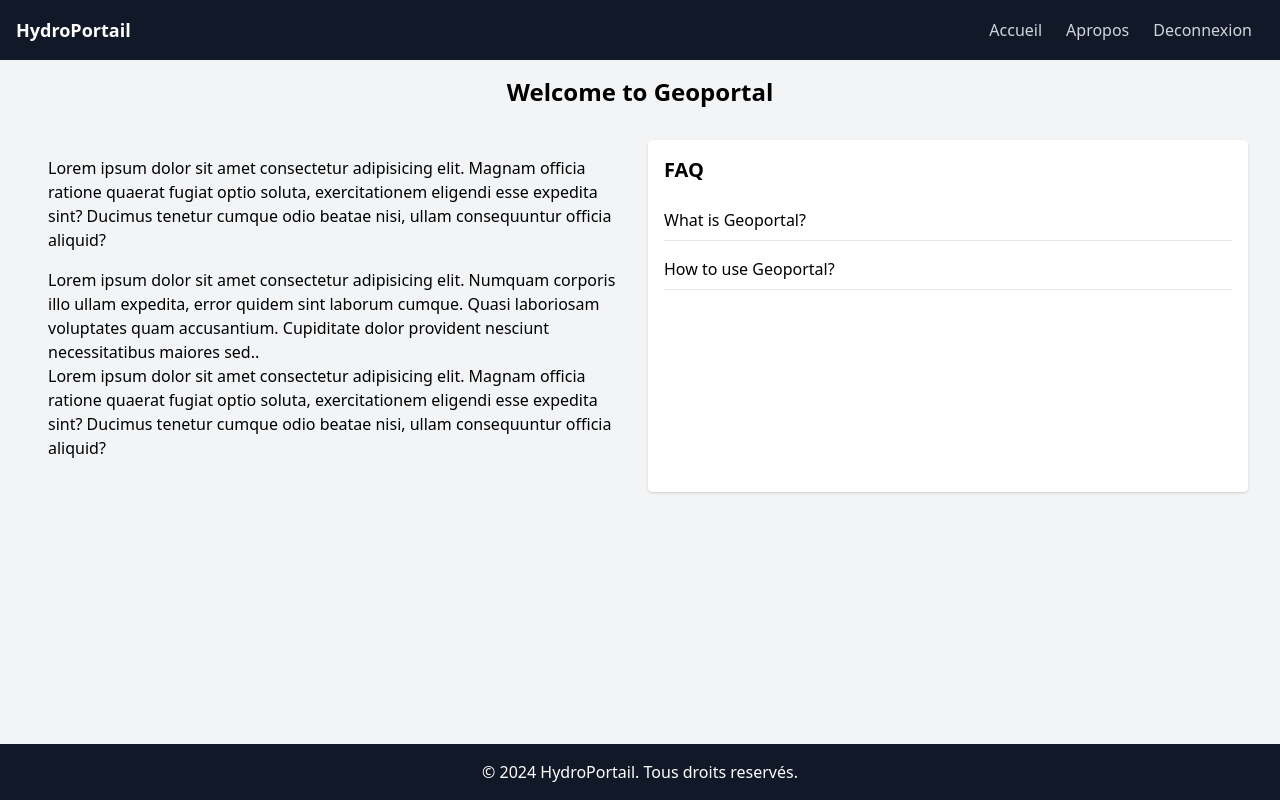
After one commit to hache231/hydroportail, a Django app: template geoportal/templates/about.html in a window 1280 px wide. The commit adds this page. Run offline with Django 5.2, Linux system fonts and the light colour scheme; the template is opened without the code that fills it, so the values that code supplies are empty.

Commit message:
Add about and map views with corresponding templates; update URL routing and navbar

```diff
--- /dev/null
+++ b/geoportal/templates/about.html
@@ -0,0 +1,97 @@
+<!DOCTYPE html>
+<html lang="en">
+<head>
+    <meta charset="UTF-8">
+    <meta name="viewport" content="width=device-width, initial-scale=1.0">
+    <title>Geoportal Map</title>
+    <link href="https://cdn.jsdelivr.net/npm/tailwindcss@2.2.19/dist/tailwind.min.css" rel="stylesheet">
+</head>
+<body class="bg-gray-100">
+    <div class="h-screen">
+        <!-- Main content -->
+        <div class="flex-1 flex flex-col">
+            <!-- Navbar -->
+            <div class="bg-gray-900 text-white p-4 flex justify-between items-center">
+                <div class="text-lg font-semibold">HydroPortail</div>
+                <div class="hidden md:flex">
+                    <!-- Add navbar items here -->
+                    <a href="{% url 'map'  %}" class="text-gray-300 hover:text-white px-3">Accueil</a>
+                    <a href="{% url 'about'  %}" class="text-gray-300 hover:text-white px-3">Apropos</a>
+                    <a href="{% url 'logout'  %}" class="text-gray-300 hover:text-white px-3">Deconnexion</a>
+                </div>
+                <div class="md:hidden">
+                    <button id="menu-button" class="text-gray-300 hover:text-white focus:outline-none">
+                        <svg class="w-6 h-6" fill="none" stroke="currentColor" viewBox="0 0 24 24" xmlns="http://www.w3.org/2000/svg">
+                            <path stroke-linecap="round" stroke-linejoin="round" stroke-width="2" d="M4 6h16M4 12h16m-7 6h7"></path>
+                        </svg>
+                    </button>
+                </div>
+            </div>
+            <div id="mobile-menu" class="bg-gray-900 hidden md:hidden">
+                <a href="{% url 'map'  %}" class="block text-white hover:text-white px-3 py-2">Accueil</a>
+                <a href="{% url 'about'  %}" class="block text-white hover:text-white px-3 py-2">Apropos</a>
+                <a href="{% url 'logout'  %}" class="block text-white hover:text-white px-3 py-2">Deconnexion</a>
+            </div>
+
+            <div class="flex-1">
+                <div class="container mx-auto p-4">
+                <h3 class="text-2xl text-center font-semibold mb-4">Welcome to Geoportal</h3>
+                <div class="flex flex-col md:flex-row p-4 space-y-4 md:space-y-0 md:space-x-4">
+                    <!-- First column with paragraphs -->
+                    <div class="flex-1 p-4 rounded">
+                        <p class="mb-4">Lorem ipsum dolor sit amet consectetur adipisicing elit. Magnam officia ratione quaerat fugiat optio soluta, exercitationem eligendi esse expedita sint? Ducimus tenetur cumque odio beatae nisi, ullam consequuntur officia aliquid?</p>
+                        <p>Lorem ipsum dolor sit amet consectetur adipisicing elit. Numquam corporis illo ullam expedita, error quidem sint laborum cumque. Quasi laboriosam voluptates quam accusantium. Cupiditate dolor provident nesciunt necessitatibus maiores sed..</p>
+                        <p class="mb-4">Lorem ipsum dolor sit amet consectetur adipisicing elit. Magnam officia ratione quaerat fugiat optio soluta, exercitationem eligendi esse expedita sint? Ducimus tenetur cumque odio beatae nisi, ullam consequuntur officia aliquid?</p>
+                    </div>
+                    <!-- Second column with FAQ and accordions -->
+                    <div class="flex-1 bg-white p-4 rounded shadow">
+                        <h2 class="text-xl font-semibold mb-4">FAQ</h2>
+                        <div class="space-y-2">
+                            <div class="border-b">
+                                <button class="w-full text-left py-2 focus:outline-none" onclick="toggleAccordion('faq1')">What is Geoportal?</button>
+                                <div id="faq1" class="hidden p-2">
+                                    <p>Geoportal is a platform that provides geographical data and mapping services.</p>
+                                </div>
+                            </div>
+                            <div class="border-b">
+                                <button class="w-full text-left py-2 focus:outline-none" onclick="toggleAccordion('faq2')">How to use Geoportal?</button>
+                                <div id="faq2" class="hidden p-2">
+                                    <p>You can use Geoportal by navigating through the map and accessing various geographical data layers.</p>
+                                </div>
+                            </div>
+                        </div>
+                    </div>
+                </div>
+                </div>
+
+            </div>
+        </div>
+        <br>
+        <br>
+        <!-- Footer -->
+        <footer class="bg-gray-900 text-white p-4 text-center fixed bottom-0 w-full">
+            <p>&copy; 2024 HydroPortail. Tous droits reservés.</p>
+        </footer>
+    </div>
+
+
+    <script>
+        document.getElementById('menu-button').addEventListener('click', function() {
+            var menu = document.getElementById('mobile-menu');
+            if (menu.classList.contains('hidden')) {
+                menu.classList.remove('hidden');
+            } else {
+                menu.classList.add('hidden');
+            }
+        });
+        function toggleAccordion(id) {
+            var element = document.getElementById(id);
+            if (element.classList.contains('hidden')) {
+                element.classList.remove('hidden');
+            } else {
+                element.classList.add('hidden');
+            }
+        }
+    </script>
+</body>
+</html>
--- a/geoportal/urls.py
+++ b/geoportal/urls.py
@@ -1,5 +1,7 @@
 from django.urls import path
+from . import views
 
 urlpatterns = [
-
+    path('about/', views.about, name='about'),
+    path('map/', views.map, name='map'),
 ]
--- a/geoportal/views.py
+++ b/geoportal/views.py
@@ -1,3 +1,8 @@
 from django.shortcuts import render
 
 # Create your views here.
+def about(request):
+    return render(request, 'about.html')
+
+def map(request):
+    return render(request, 'map.html')
```
Also changed, not shown: geoportal/templates/map.html (+27 -7 lines), geoportal/static/markers/station_marker.png (added), geoportal/static/markers/station_marker.svg (added).
